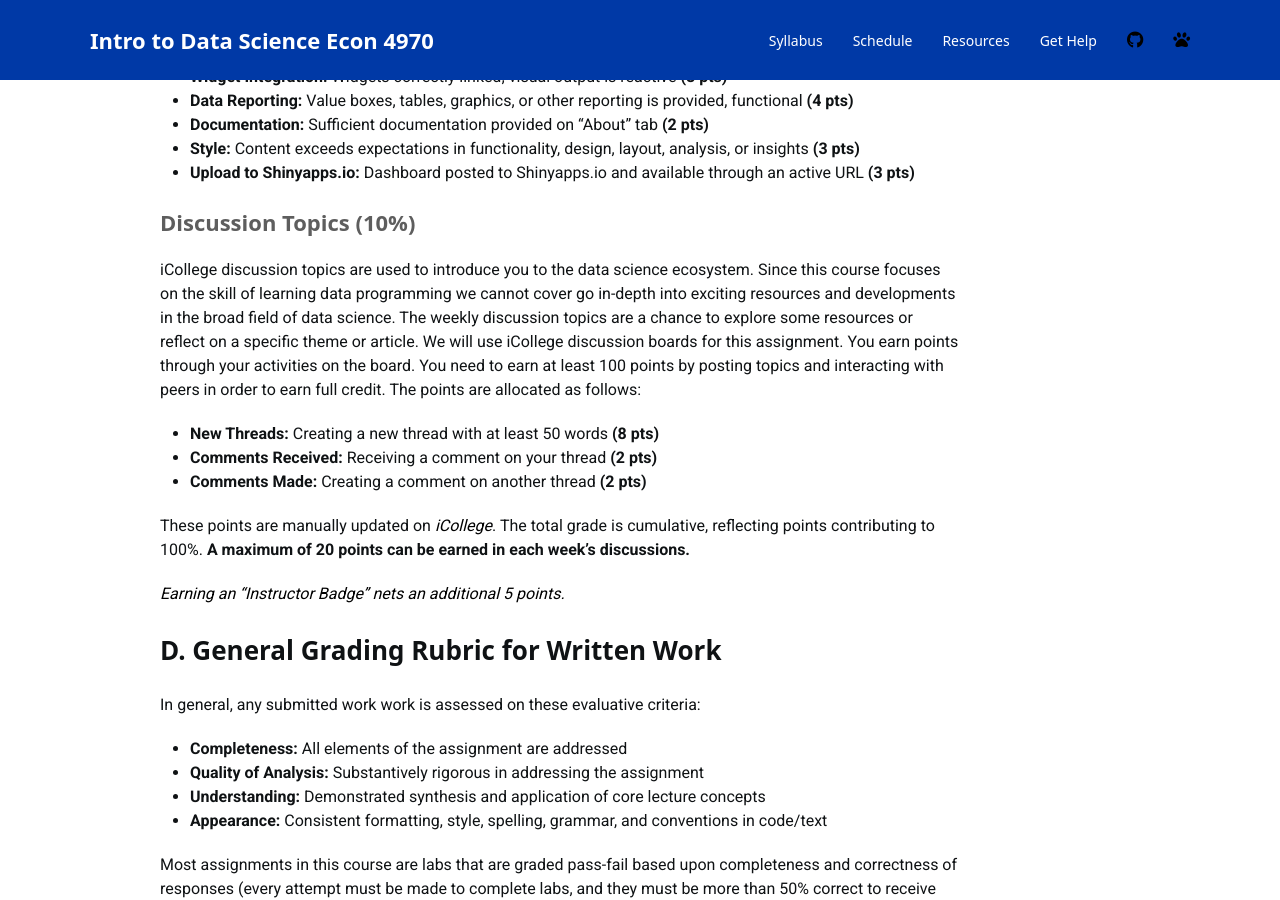
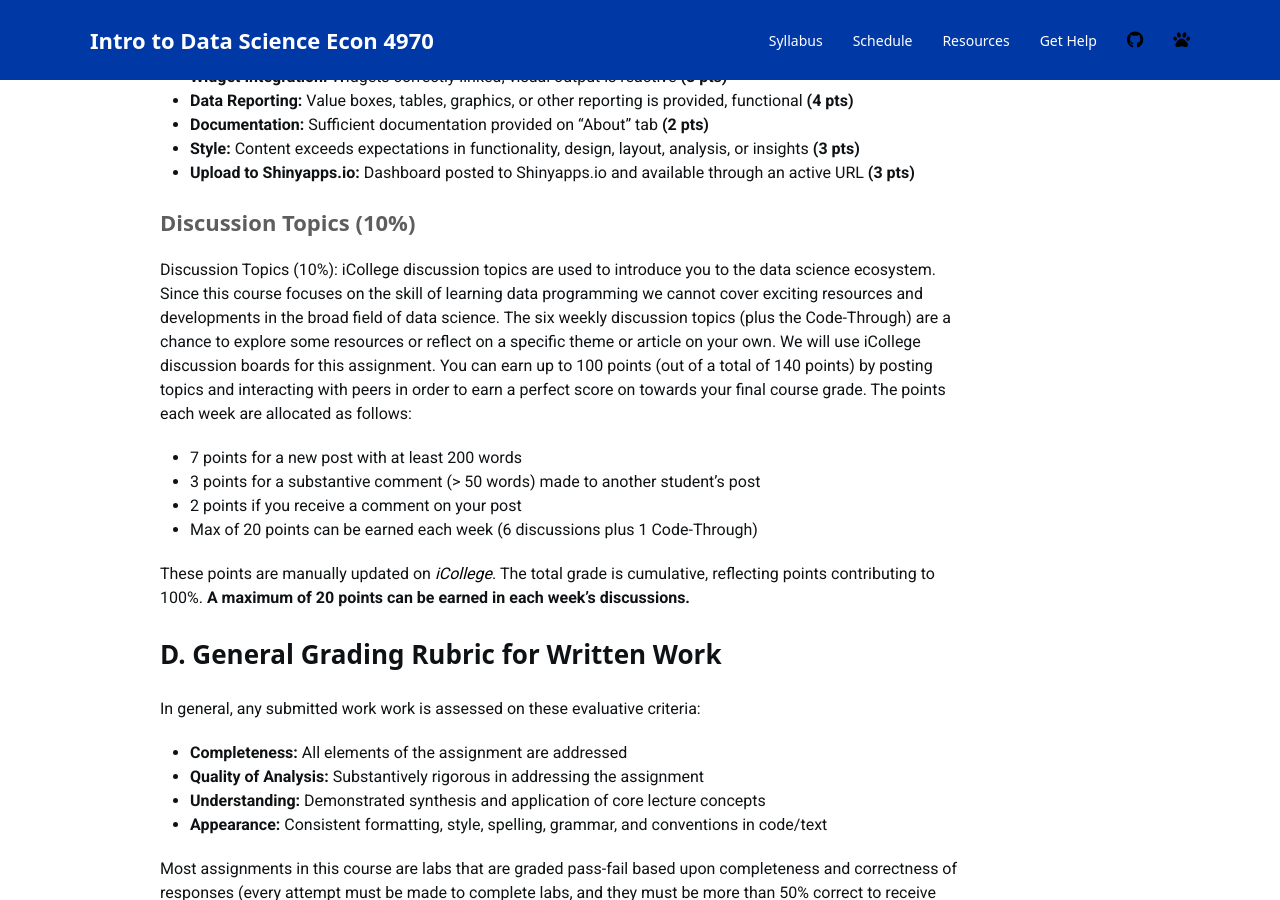
Before and after one commit to lalmada1/Intro-to-Data-Science-Econ-4970, a Jekyll site: the page built from index.md, in a window 1280 px wide and 900 px high, scrolled down 6847 px. Built offline with Jekyll 4.4.1, drawn with Linux system fonts in a browser that asks for light colours; nearby versions of some CDN libraries; a style sheet for code colours, icons or effects is not loaded; some of the changed text lies outside the part shown.

Commit message:
Update index.md

```diff
--- a/index.md
+++ b/index.md
@@ -198,15 +200,14 @@ The following criteria, description, and corresponding points are used to evalua
 
 ### Discussion Topics (10%)
 
-iCollege discussion topics are used to introduce you to the data science ecosystem. Since this course focuses on the skill of learning data programming we cannot cover go in-depth into exciting resources and developments in the broad field of data science. The weekly discussion topics are a chance to explore some resources or reflect on a specific theme or article. We will use iCollege discussion boards for this assignment. You earn points through your activities on the board. You need to earn at least 100 points by posting topics and interacting with peers in order to earn full credit. The points are allocated as follows:
+Discussion Topics (10%): iCollege discussion topics are used to introduce you to the data science ecosystem. Since this course focuses on the skill of learning data programming we cannot cover exciting resources and developments in the broad field of data science. The six weekly discussion topics (plus the Code-Through) are a chance to explore some resources or reflect on a specific theme or article on your own. We will use iCollege discussion boards for this assignment. You can earn up to 100 points (out of a total of 140 points) by posting topics and interacting with peers in order to earn a perfect score on towards your final course grade. The points each week are allocated as follows:
 
-  - **New Threads:** Creating a new thread with at least 50 words **(8 pts)**
-  - **Comments Received:** Receiving a comment on your thread **(2 pts)**
-  - **Comments Made:** Creating a comment on another thread **(2 pts)**
+  - 7 points for a new post with at least 200 words
+  - 3 points for a substantive comment (> 50 words) made to another student's post
+  - 2 points if you receive a comment on your post
+  - Max of 20 points can be earned each week (6 discussions plus 1 Code-Through)
 
 These points are manually updated on *iCollege*. The total grade is cumulative, reflecting points contributing to 100%. **A maximum of 20 points can be earned in each week's discussions.**
-
-*Earning an "Instructor Badge" nets an additional 5 points.*
 
 ## D. General Grading Rubric for Written Work
 
@@ -257,7 +258,7 @@ This course spans a fourteen week schedule. A schedule for each week of the term
 
 Please note: the course instructor may from time to time adjust assigned readings or adjust the due dates for assignment. The basic course content approach and learning objectives will not change, but slight modifications are possible if circumstances warrant an adjustment.
 
-Visit the [**Course Schedule**](./schedule.html).
+Visit the [**Course Schedule**](../schedule).
 
 <br>
 <br>
```
Also changed, not shown: other parts of index.md (+6 -4 lines).
